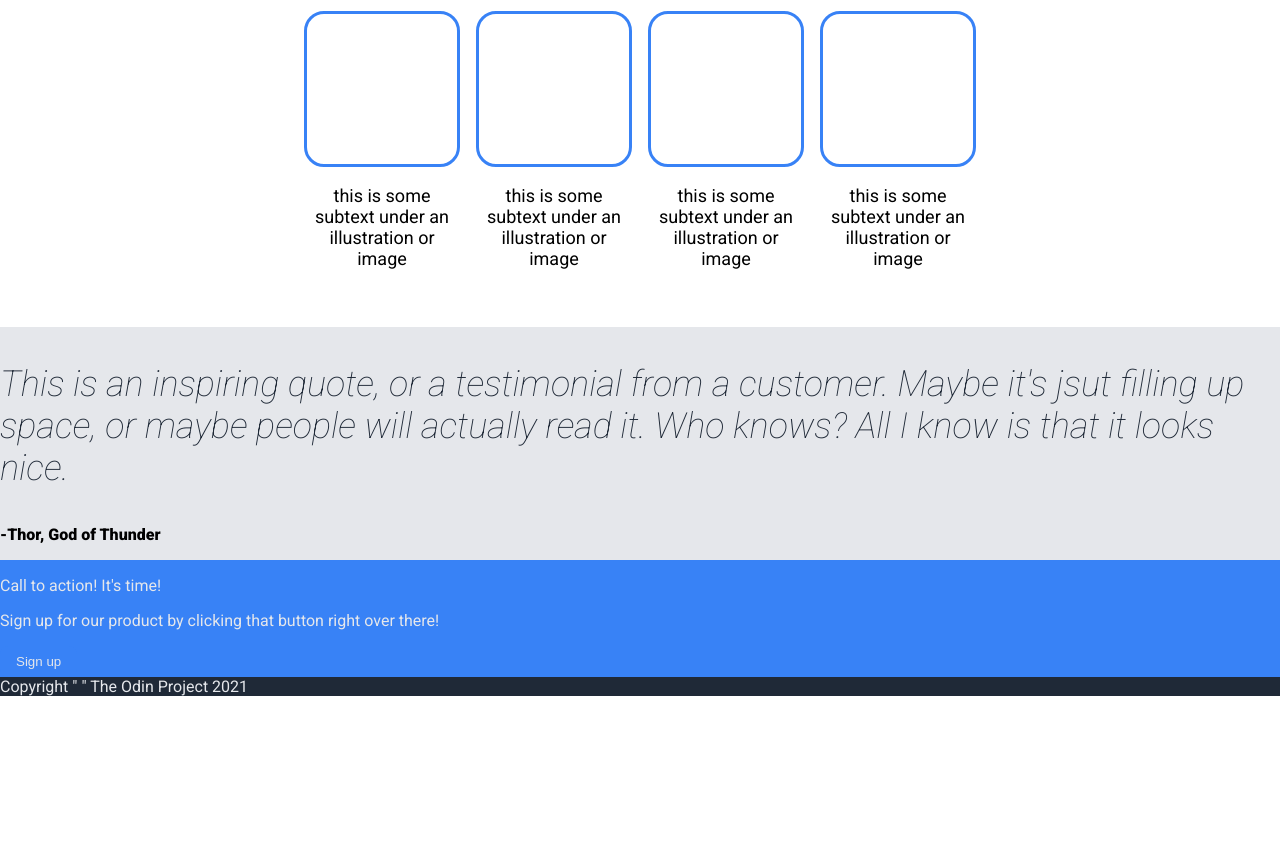
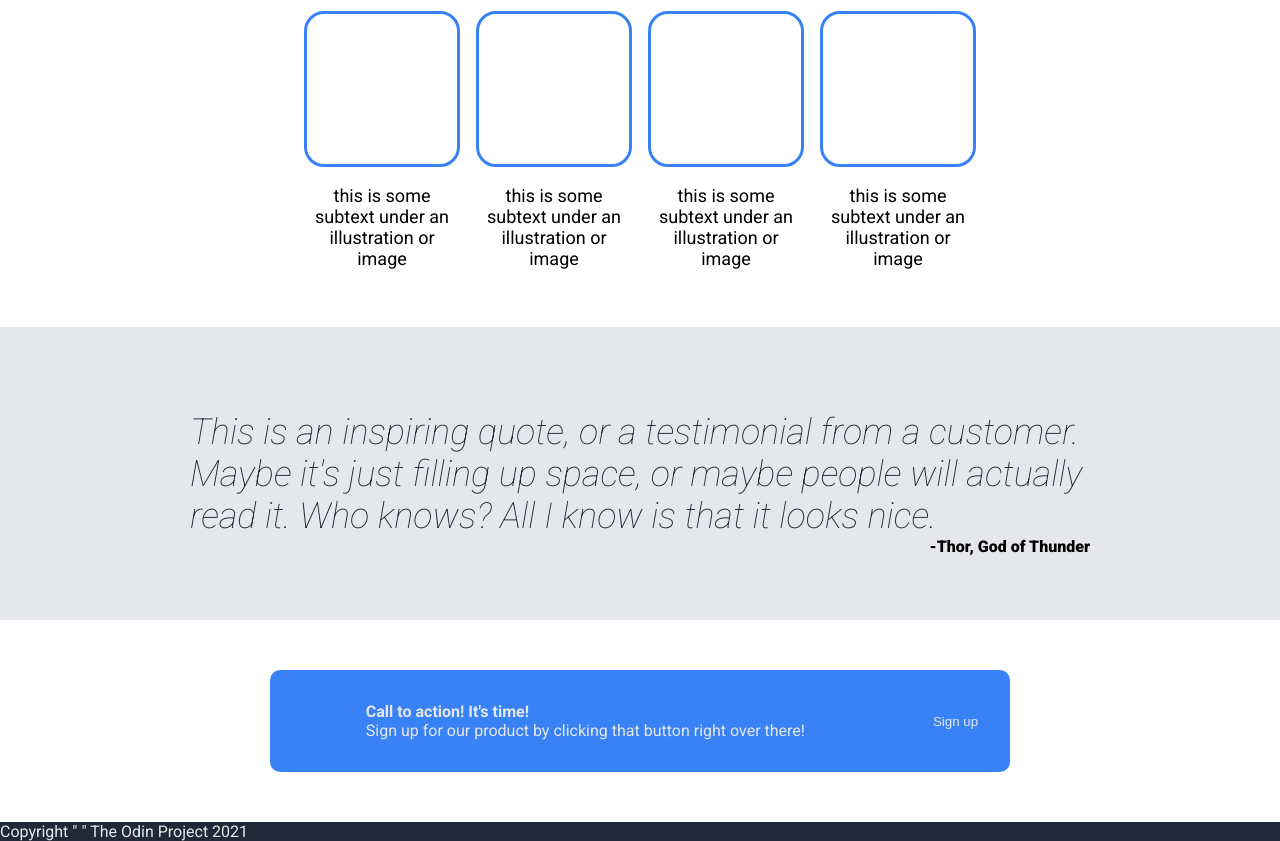
Before and after one commit to JuneDev-html/Odin-Landing-page, a plain HTML site: page index.html in a window 1280 px wide. Shown: the part 474-1315 px from the top of the page. Before the commit the page ends 1170 px from the top, so only its background shows below. Drawn offline with Linux system fonts and the light colour scheme.

Commit message:
styled call to action banner

```diff
--- a/index.html
+++ b/index.html
@@ -64,17 +64,22 @@
 
         <!-- QUOTE BANNER -->
         <div class="quote-banner">
-            <p class="quote">This is an inspiring quote, or a testimonial from a customer. Maybe it's jsut filling up space, or maybe people will actually read it. Who knows? All I know is that it looks nice.</p>
-            <p class="author">-Thor, God of Thunder</p>
+            <div class="quote-block">
+                <p class="quote">This is an inspiring quote, or a testimonial from a customer. Maybe it's just filling up space, or maybe people will actually read it. Who knows? All I know is that it looks nice.</p>
+                <p class="author">-Thor, God of Thunder</p>
+            </div>
+
         </div>
 
         <!-- LAST BANNER -->
         <div class="action-banner">
-            <div class="action-text">
-                <p class="action-title">Call to action! It's time!</p>
-                <p class="action-instruction">Sign up for our product by clicking that button right over there!</p>
+            <div class="action-block">
+                <div class="action-text">
+                    <p class="action-title">Call to action! It's time!</p>
+                    <p class="action-instruction">Sign up for our product by clicking that button right over there!</p>
+                </div>
+                <button class="signup">Sign up</button>
             </div>
-            <button class="signup">Sign up</button>
         </div>
 
         <!-- FOOTER -->
--- a/styles.css
+++ b/styles.css
@@ -54,7 +54,7 @@ a,
     justify-content: center;
     align-items: center;
     gap: 8px;
-    flex-wrap: wrap;
+
 }
 
 .hero-left {
@@ -121,8 +121,8 @@ button {
     display: flex;
     justify-content: center;
     align-items: center;
+    margin: 32px;
     flex-wrap: wrap;
-    margin: 32px;
 }
 
 /* flex 0 so the block with content doesnt change */
@@ -134,10 +134,12 @@ button {
 
 /* style card border and size where image would be */
 .card {
+    /* flex-basis: 50px; */
     border: solid #3882F6;
     border-radius: 20px;
     width: 150px;
     height: 150px;
+
 }
 
 
@@ -147,30 +149,79 @@ button {
 }
 
 /* ---- ---- QUOTE BANNER ---- ---- */
+
+/* removed hero wrap */
+ /* flex inside container */
 .quote-banner {
     background-color: #E5E7EB;
+    display: flex;
+    justify-content: center;
+    align-items: center;
 }
+
+/* align items with flex column */
+.quote-block {
+    flex-basis: 900px;
+    display: flex;
+    flex-direction: column;
+    justify-content: center;
+    padding: 16px 100px;
+    margin: 32px;
+}
+
 
 .quote {
     font-size: 36px;
     font-style: italic;
     font-weight: 100;
     color: #1F2937;
+    margin-bottom: 0px;
 }
 
+/* align author on right, remove top margin */
 .author {
+    margin-top: 0px;
+    align-self: end;
     font-weight: 800;
 }
 
 /* ---- ---- ACTION BANNER ---- ---- */
 .action-banner {
+    display: flex;
+    justify-content: center;
+    align-items: center;
+    padding: 50px;
+}
+
+.action-block {
     background-color: #3882F6;
+    display: flex;
+    border-radius: 10px;
 }
 
 .action-text {
+    flex: 1;
     color: #E5E7EB;
     font-size: 16px;
+    margin: 32px 96px;
+
 }
+
+.action-title {
+    margin: 0px;
+    font-weight: 600;
+    align-self: start;
+}
+
+.action-instruction {
+    margin: 0px;
+}
+
+.signup {
+    margin: 16px;
+}
+
+
 
 /* ---- ---- FOOTER ---- ---- */
 footer {
```
